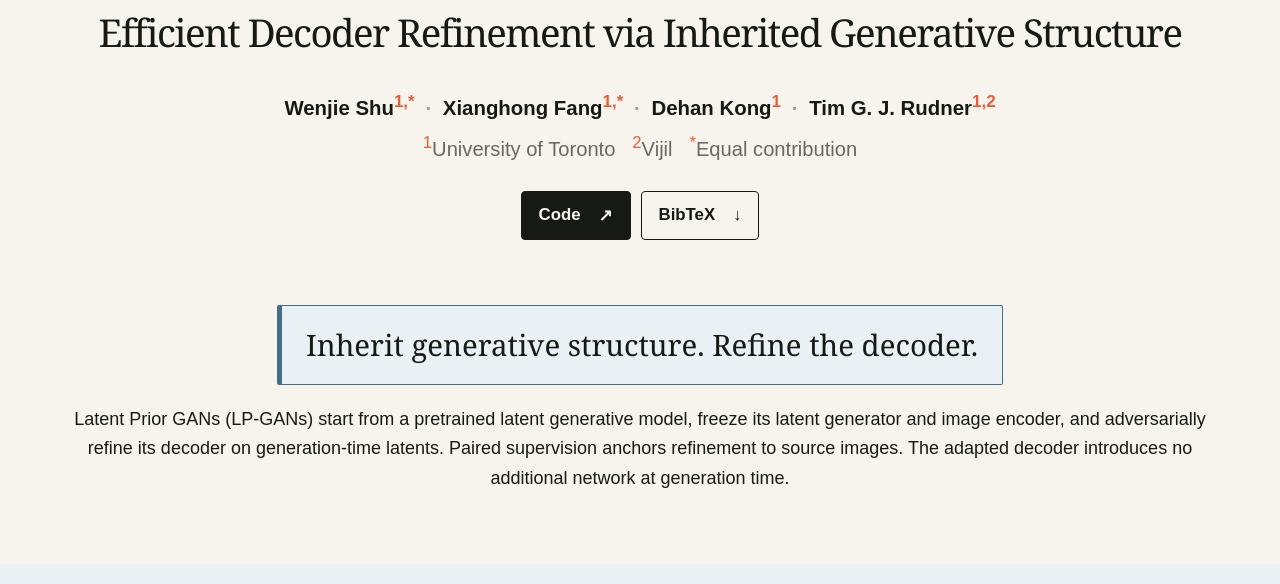
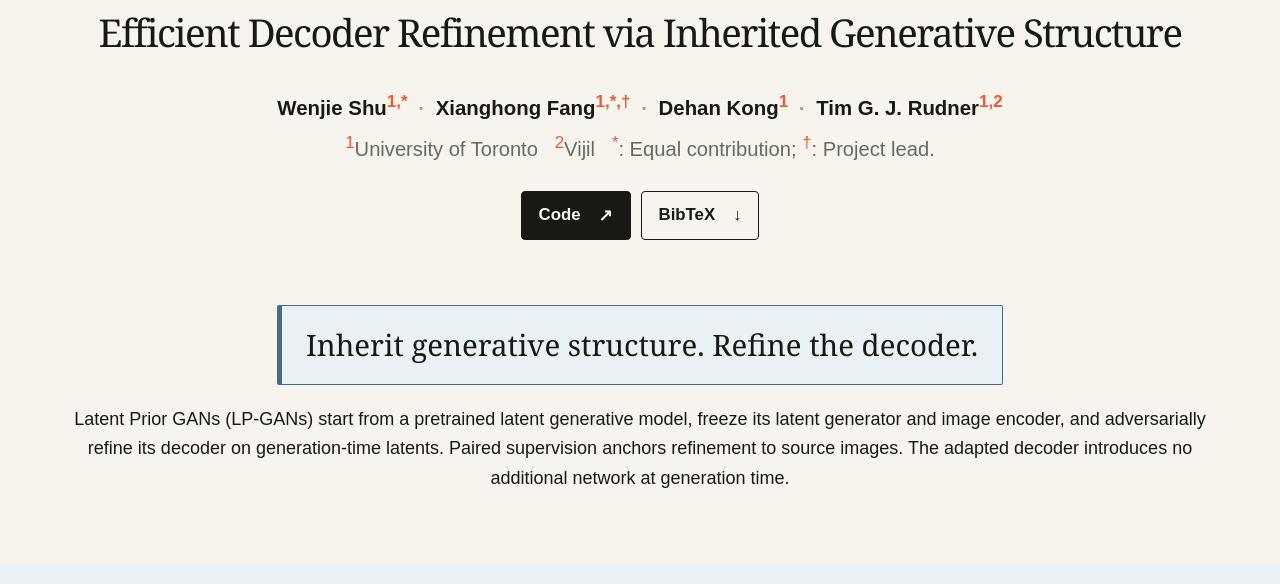
Before and after one commit to WenjieShu/Latent-Prior-GAN, a plain HTML site: page docs/index.html in a window 1280 px wide. Shown: the part 216-800 px from the top of the page. Drawn offline with Linux system fonts and the light colour scheme.

Commit message:
Add project lead attribution matching the preprint

```diff
--- a/docs/index.html
+++ b/docs/index.html
@@ -32,11 +32,11 @@
       <p class="dek">Efficient Decoder Refinement via Inherited Generative Structure</p>
       <p class="authors">
         <a href="https://wenjieshu.github.io/" target="_blank" rel="noopener noreferrer">Wenjie Shu</a><sup>1,*</sup>
-        <span>·</span> <a href="https://sunset-clouds.github.io/" target="_blank" rel="noopener noreferrer">Xianghong Fang</a><sup>1,*</sup>
+        <span>·</span> <a href="https://sunset-clouds.github.io/" target="_blank" rel="noopener noreferrer">Xianghong Fang</a><sup>1,*,†</sup>
         <span>·</span> Dehan Kong<sup>1</sup>
         <span>·</span> Tim G. J. Rudner<sup>1,2</sup>
       </p>
-      <p class="affiliations"><sup>1</sup>University of Toronto &nbsp; <sup>2</sup>Vijil &nbsp; <sup>*</sup>Equal contribution</p>
+      <p class="affiliations"><sup>1</sup>University of Toronto &nbsp; <sup>2</sup>Vijil &nbsp; <sup>*</sup>: Equal contribution; <sup>†</sup>: Project lead.</p>
       <div class="actions">
         <a class="button dark" href="https://github.com/WenjieShu/Latent-Prior-GAN" target="_blank" rel="noopener noreferrer">Code <span>↗</span></a>
         <a class="button" href="#citation">BibTeX <span>↓</span></a>
```
Also changed, not shown: 1 other file.
